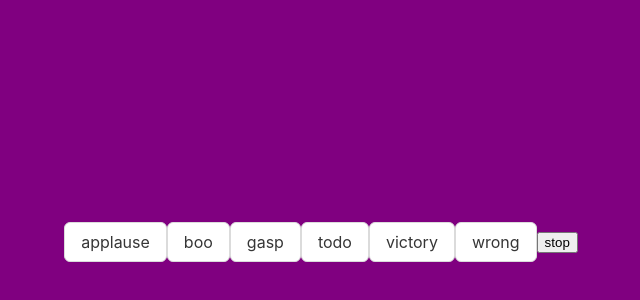
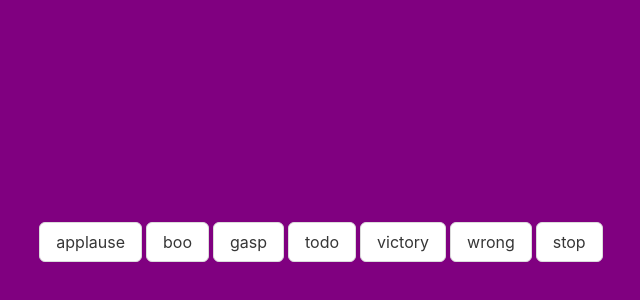
Before and after one commit to acciojob/Soundbar-r4coder, a website: page main.html in a window 1280 px wide. Shown: the part 158-458 px from the top of the page, without its empty margins (319-959 px from the left). Drawn offline with Linux system fonts and the light colour scheme.

Commit message:
created a submission

```diff
--- a/main.html
+++ b/main.html
@@ -8,13 +8,15 @@
 
 <body>
 	<!-- the entire body must be written by student -->
-		<button class="btn">applause</button>
+		<section id="buttons">
+        <button class="btn">applause</button>
         <button class="btn">boo</button>
         <button class="btn">gasp</button>
         <button class="btn">todo</button>
         <button class="btn">victory</button>
         <button class="btn">wrong</button>
         <button class="stop">stop</button>
+    </section>
     <script type="text/javascript" src="./script.js">
 </script>
 
--- a/styles.css
+++ b/styles.css
@@ -1,5 +1,5 @@
 /* CSS */
-.btn {
+.btn,.stop{
   align-items: center;
   appearance: none;
   background-color: #fff;
```
